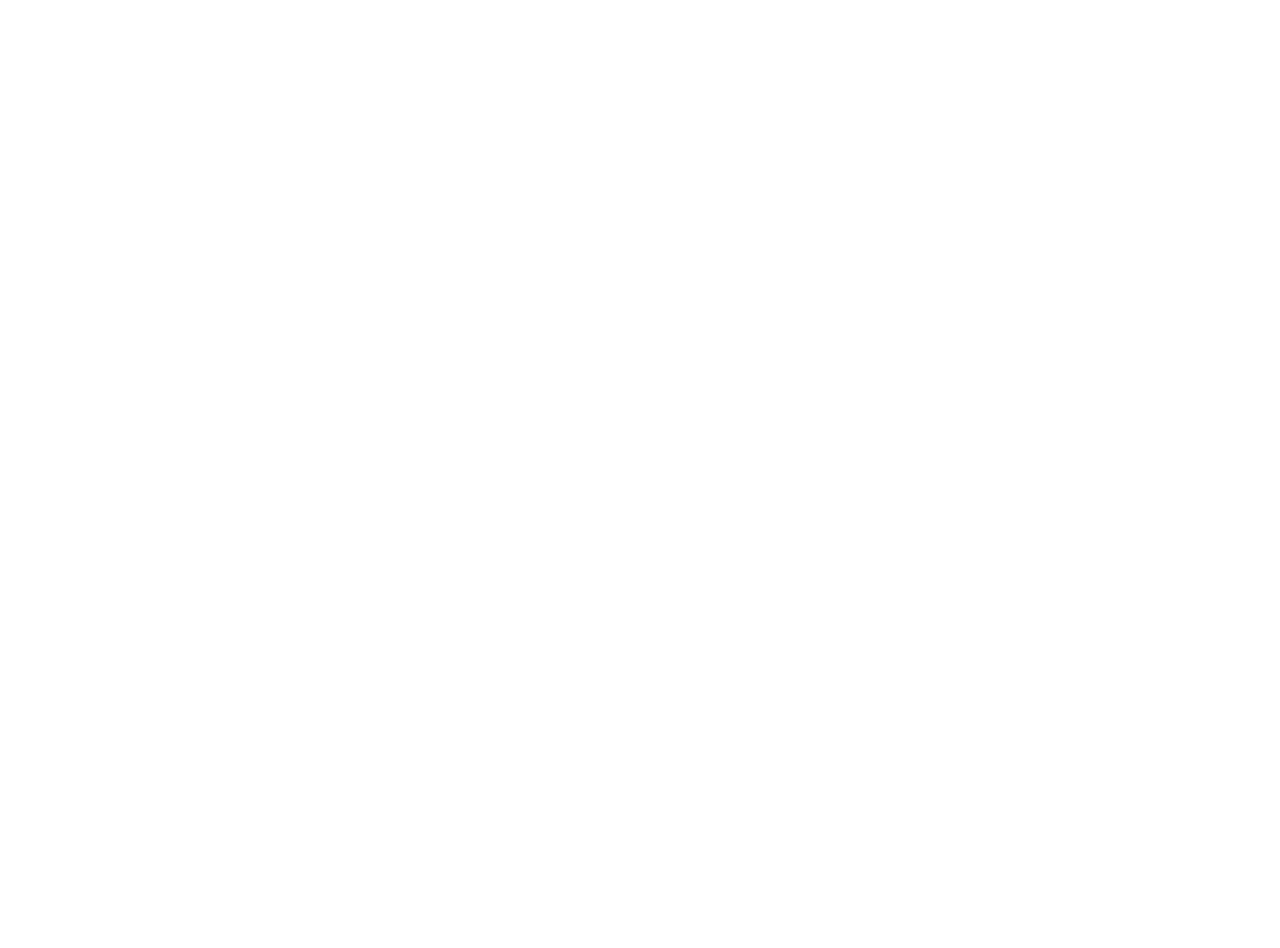
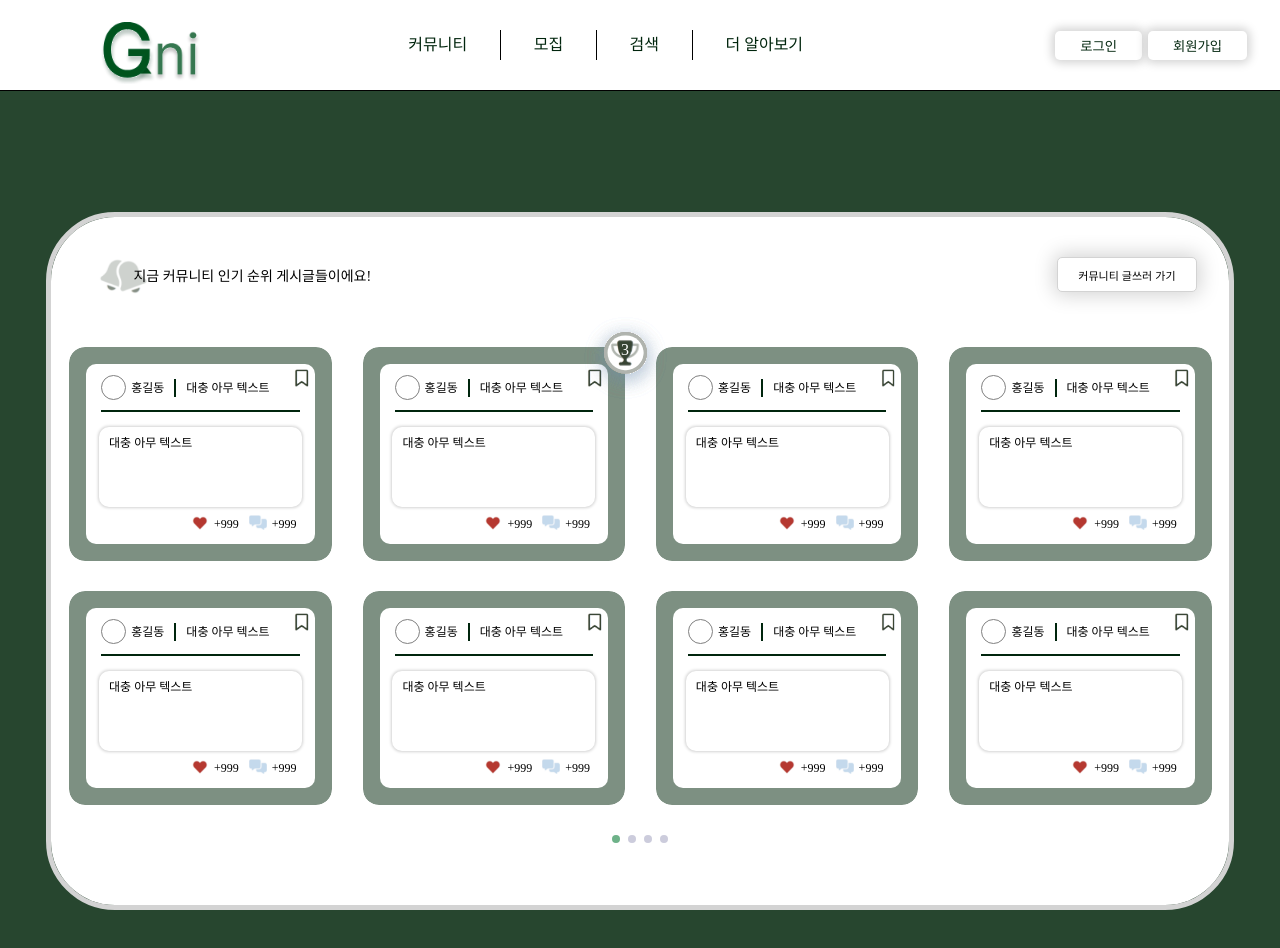
Before and after one commit to kody-gsm/Gni-client, a React (Create React App) app: page /community in a window 1280 px wide. Shown: the top 948 px of the page. Before the commit the page ends 800 px from the top, so only its background shows below. Built offline with nearby package versions, Linux system fonts and the light colour scheme.

Commit message:
asdfasdf

```diff
--- a/src/App.js
+++ b/src/App.js
@@ -12,7 +12,7 @@
           <Route path='/forgotpw' element={<P.ForgotPW />} />
           <Route path="/about" element={<P.About />} />
           <Route path="/signup" element={<P.SignUp />} />
-          <Route path="/community" element={<></>} />
+          <Route path="/community" element={<P.Community />} />
           <Route path="/join" element={<></>} />
           <Route path="/search" element={<P.Search />} />
         </Routes>
--- a/src/components/Boxcontent/style.js
+++ b/src/components/Boxcontent/style.js
@@ -55,7 +55,7 @@
     .roothr{
       margin:10px 15px;
       border-top: 2px solid #00250D;
-      width: 230px;
+      width: 15.5vw;
     }
     .contents{
       margin: 15px auto 0 auto;
--- /dev/null
+++ b/src/components/Trophy/trophy.jsx
@@ -0,0 +1,8 @@
+import trophy from '../../assets/trophy.png';
+
+export default function Trophy(props) {
+  return <div className='trophy' style={{ position: 'absolute', zIndex: 11 }}>
+    <img src={trophy} alt='trophy' />
+    <p style={{ textAlign: 'center', marginTop: '-60px', color: 'white' }}>{props?.number}</p>
+  </div>;
+}
--- /dev/null
+++ b/src/pages/Community/index.jsx
@@ -0,0 +1,58 @@
+import Nav from "../../components/Nav/Nav";
+import React, { useState, useEffect } from 'react';
+import * as S from './style';
+import bell from '../../assets/bell.png';
+import Boxcontent from "../../components/Boxcontent/boxcontent";
+import Trophy from "../../components/Trophy/trophy";
+
+export default function Community() {
+  const [belling, setBelling] = useState(true);
+  const [index, setIndex] = useState(0);
+  useEffect(e => {
+    setTimeout(() => {
+      setBelling(false);
+    }, 3000);
+  }, [belling]);
+  return <>
+    <Nav />
+    <S.Community>
+      <div className="whitebox">
+        <div className="boxheader">
+          <div className="title">
+            <img src={bell} alt="bell" className={belling ? 'active' : ''} onClick={e => setBelling(true)} />
+            <span>지금 커뮤니티 인기 순위 게시글들이에요!</span>
+          </div>
+          <button className="gowrite">
+            커뮤니티 글쓰러 가기
+          </button>
+        </div>
+        <div className="main">
+          {index === 0 && <>
+            <Trophy number={1} />
+            <Trophy number={2} />
+            <Trophy number={3} />
+          </>
+          }
+          {<>
+            <Boxcontent name={'홍길동'} title={'대충 아무 텍스트'} answers={999} likes={999} checking={false} />
+            <Boxcontent name={'홍길동'} title={'대충 아무 텍스트'} answers={999} likes={999} checking={false} />
+            <Boxcontent name={'홍길동'} title={'대충 아무 텍스트'} answers={999} likes={999} checking={false} />
+            <Boxcontent name={'홍길동'} title={'대충 아무 텍스트'} answers={999} likes={999} checking={false} />
+            <Boxcontent name={'홍길동'} title={'대충 아무 텍스트'} answers={999} likes={999} checking={false} />
+            <Boxcontent name={'홍길동'} title={'대충 아무 텍스트'} answers={999} likes={999} checking={false} />
+            <Boxcontent name={'홍길동'} title={'대충 아무 텍스트'} answers={999} likes={999} checking={false} />
+            <Boxcontent name={'홍길동'} title={'대충 아무 텍스트'} answers={999} likes={999} checking={false} />
+          </>}
+        </div>
+        <div className="dots">
+          {<>
+            <div className={`dot ${index === 0 && `active`}`} onClick={e => setIndex(0)} />
+            <div className={`dot ${index === 1 && `active`}`} onClick={e => setIndex(1)} />
+            <div className={`dot ${index === 2 && `active`}`} onClick={e => setIndex(2)} />
+            <div className={`dot ${index === 3 && `active`}`} onClick={e => setIndex(3)} />
+          </>}
+        </div>
+      </div>
+    </S.Community>
+  </>;
+}
--- /dev/null
+++ b/src/pages/Community/style.js
@@ -0,0 +1,100 @@
+import { styled } from "styled-components";
+
+export const Community = styled.div`
+  background-color: #27462F;
+  margin-top: 65px;
+  display: flex;
+  align-items: center;
+  justify-content: center;
+  .whitebox{
+    background-color: white;
+    width: 100vw;
+    outline: solid 5px lightgray ;
+    width: 92vw;
+    margin-top: 19vh;
+    height: 86vh;
+    margin-bottom: 20vh;
+    border-radius: 5vw;
+    .boxheader{
+      margin: 50px auto;
+      width: 93.5%;
+      display: flex;
+      justify-content: space-between;
+      .title{
+        margin-left: 10px;
+        margin-top: -10px;
+        display: flex;
+        align-items: center;
+        font-size: 14px;
+        @keyframes belling {
+          10%{
+            transform: rotate(10deg);
+          }
+          50%{
+            transform: rotate(-10deg);
+          }
+        }
+        .active{
+          animation-name: belling;
+            animation-iteration-count: 3;
+            animation-duration: ease;
+            animation-duration: 0.8s;
+        }
+        span{
+          margin-left: -16px;
+          z-index: 10;
+        }
+        img{
+          width: 50px;
+          object-fit: scale-down;
+          cursor: pointer;
+          transform: rotate(0deg);
+        }
+      }
+      .gowrite{
+        margin-top: -10px;
+        margin-right: -6px;
+        font-size: 11px;
+        padding: 0 20px;
+        height: 35px;
+        background-color: white;
+        border: 1px solid lightgray;
+        border-radius: 5px;
+        box-shadow: 0 0 20px 3px lightgray;
+        cursor: pointer;
+        &:hover{
+          background-color: rgba(39, 70, 47, .6);
+          color: white;
+        }
+        &:active{
+          background-color: rgba(31, 56, 37, 0.6);
+          color: white;
+        }
+      }
+    }
+    .main{
+      display: flex;
+      flex-wrap: wrap;
+      align-items: baseline;
+      justify-content: center;
+      margin-top: -30px;
+      margin-left: -30px;
+    }
+    .dots{
+      margin-top: 30px;
+      display: flex;
+      justify-content: center;
+      .dot{
+        cursor: pointer;
+        margin: 0 4px;
+        background-color: #CCCCDC;
+        width: 8px;
+        height: 8px;
+        border-radius: 30px;
+      }
+      .active{
+        background-color: #6EB289;
+      }
+    }
+  }
+`
```
Also changed, not shown: src/pages/index.js (+5 -4 lines), src/assets/bell.png (added), src/assets/trophy.png (added).
